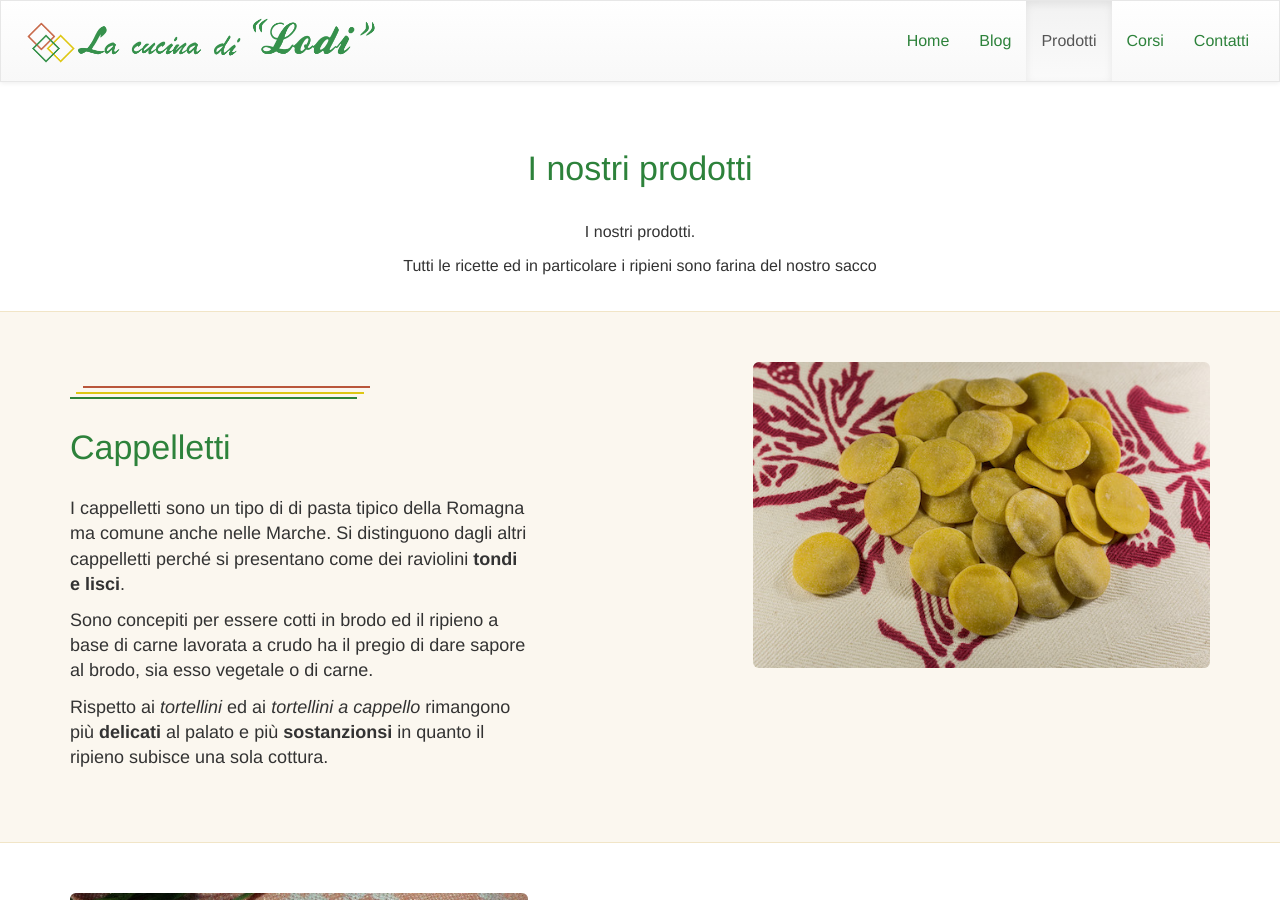
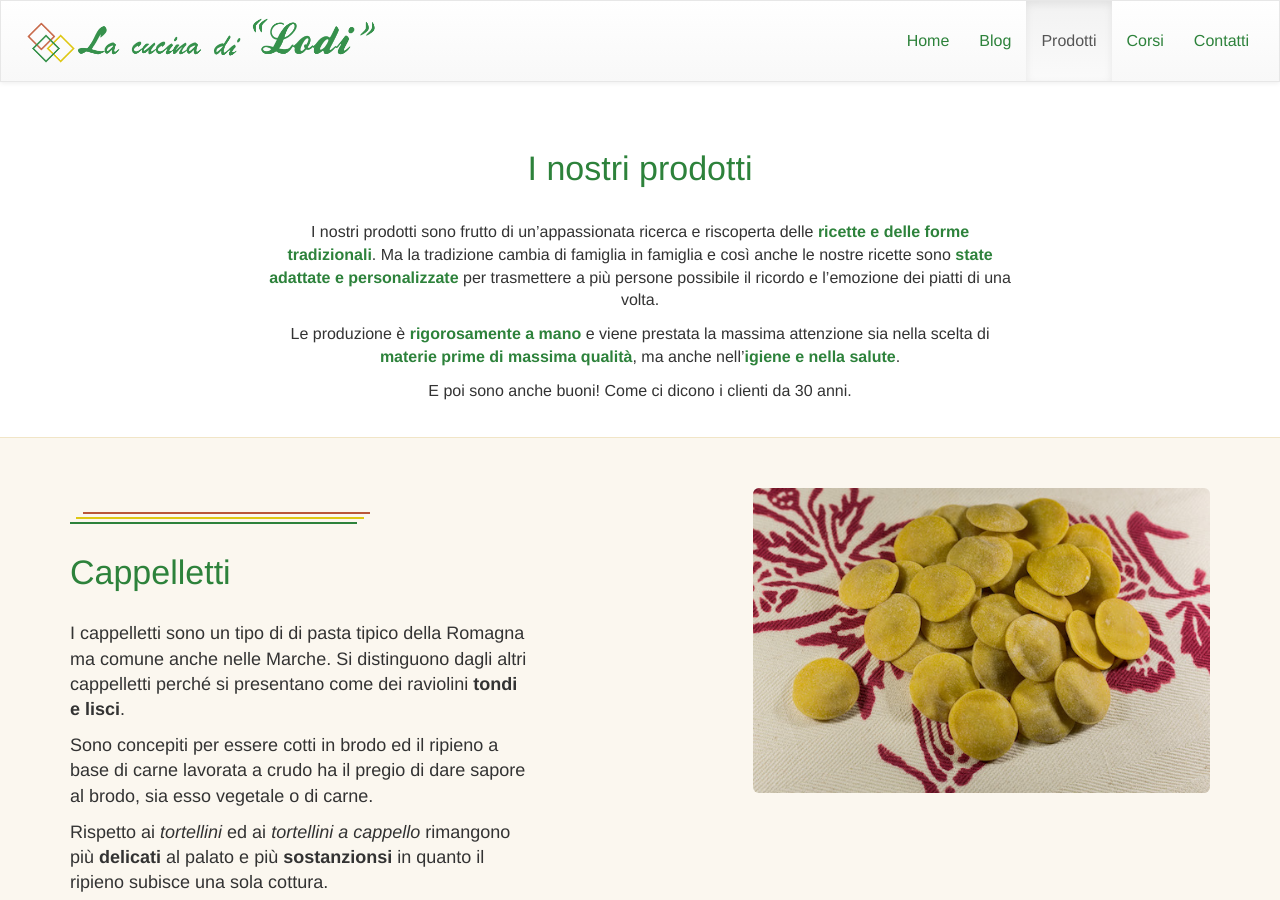
Before and after one commit to gioele-santi/cucina-di-lodi.github.io, a Jekyll site: the page built from prodotti.md, in a window 1280 px wide and 900 px high. Built offline with Jekyll 4.4.1, drawn with Linux system fonts in a browser that asks for light colours; nearby versions of some CDN libraries.

Commit message:
Updated presentation
Changed product presentation.

```diff
--- a/prodotti.md
+++ b/prodotti.md
@@ -11,9 +11,9 @@ permalink: /prodotti/
           <br/><br/>
           <h2>I nostri prodotti</h2>
           <br/>
-            <p>I nostri prodotti.</p>
-            <p>Tutti le ricette ed in particolare i ripieni sono farina del nostro sacco</p>
-            <p><b></b></p>
+            <p>I nostri prodotti sono frutto di un’appassionata ricerca e riscoperta delle <b>ricette e delle forme tradizionali</b>. Ma la tradizione cambia di famiglia in famiglia e così anche le nostre ricette sono <b>state adattate e personalizzate</b> per trasmettere a più persone possibile il ricordo e l’emozione dei piatti di una volta. </p>
+            <p>Le produzione è <b>rigorosamente a mano</b> e viene prestata la massima attenzione sia nella scelta di <b>materie prime di massima qualità</b>, ma anche nell’<b>igiene e nella salute</b>.</p>
+            <p>E poi sono anche buoni! Come ci dicono i clienti da 30 anni.</p>
             <br/>
           </div>
     </div>
```
